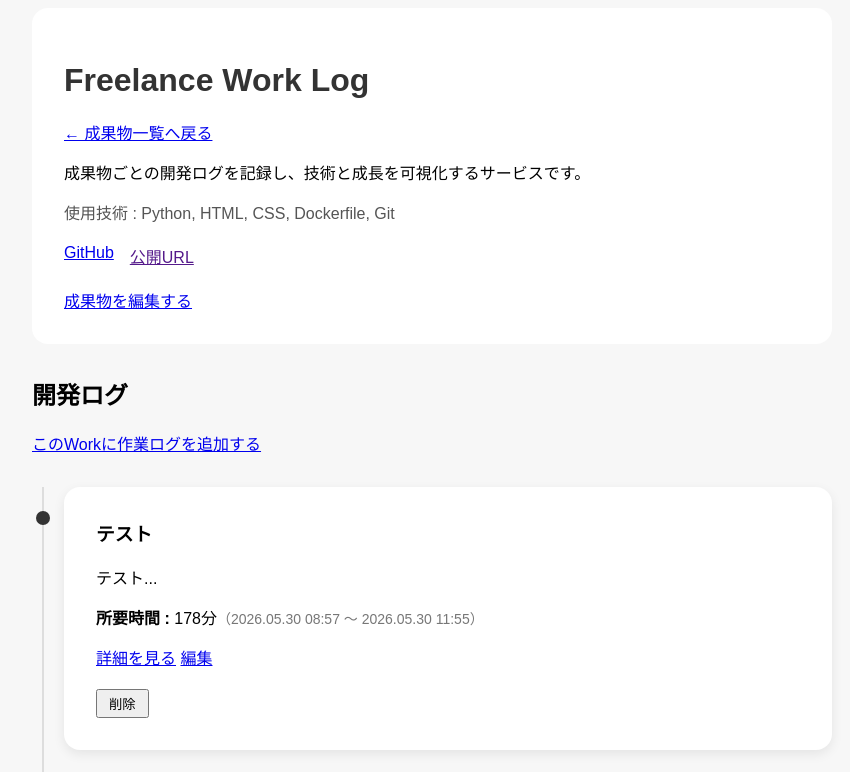
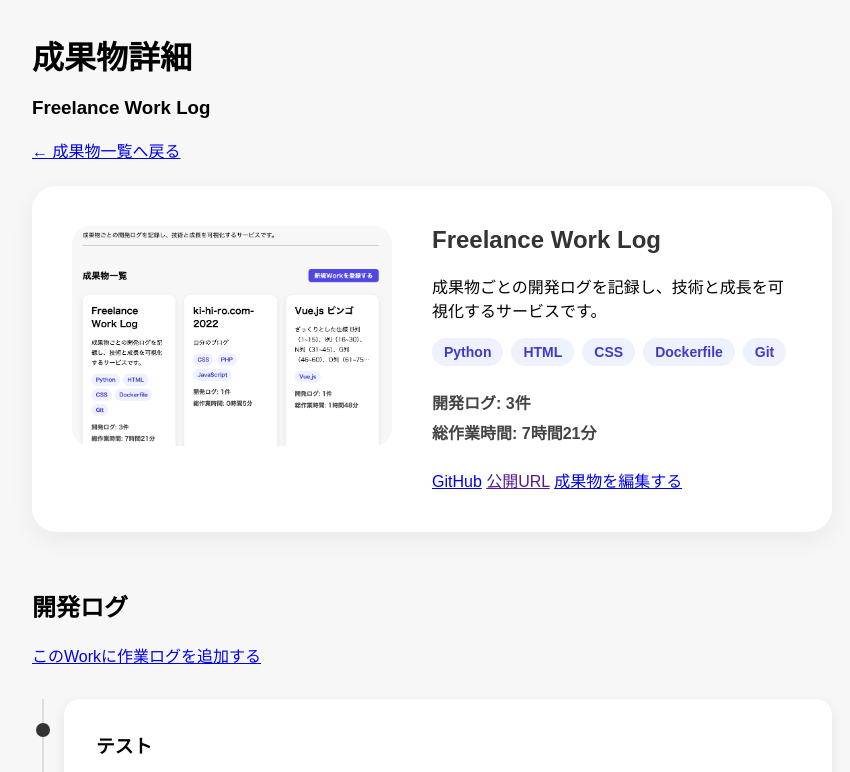
Before and after one commit to ki-hi-ro/freelance-blog, a FastAPI app: page /works-page/1 in a window 1280 px wide. Shown: the part 140-912 px from the top of the page, without its empty margins (208-1058 px from the left). Run offline with FastAPI, Linux system fonts and the light colour scheme.

Commit message:
成果物詳細の上部をHeroカード化

```diff
--- a/app/main.py
+++ b/app/main.py
@@ -312,11 +312,15 @@ def work_detail_page(
         .all()
     )
 
+    total_minutes = sum(post.work_time_minutes for post in posts)
+
     return templates.TemplateResponse(
         request,
         "work_detail.html",
         {
             "work": work,
-            "posts": posts
+            "posts": posts,
+            "total_hours": total_minutes // 60,
+            "remaining_minutes": total_minutes % 60,
         }
     )
--- a/app/static/style.css
+++ b/app/static/style.css
@@ -292,3 +292,46 @@ button {
   border-radius: 16px;
   margin-bottom: 20px;
 }
+
+.back-link {
+  display: inline-block;
+  margin-bottom: 24px;
+}
+
+.work-hero {
+  display: grid;
+  grid-template-columns: 320px 1fr;
+  gap: 40px;
+  background: #fff;
+  border-radius: 24px;
+  padding: 40px;
+  box-shadow: 0 8px 24px rgba(0,0,0,0.06);
+  margin-bottom: 56px;
+}
+
+.work-hero-image {
+  width: 100%;
+  height: 220px;
+  object-fit: cover;
+  border-radius: 18px;
+}
+
+.work-hero-content h1 {
+  margin-top: 0;
+}
+
+.work-stats {
+  margin: 24px 0;
+}
+
+.work-stats p {
+  margin: 6px 0;
+  font-weight: 600;
+}
+
+.section-title {
+  font-size: 2rem;
+  font-weight: 700;
+  margin-top: 32px;
+  margin-bottom: 16px;
+}
--- a/app/templates/work_detail.html
+++ b/app/templates/work_detail.html
@@ -2,21 +2,43 @@
 
 {% block content %}
 
-<div class="work-detail">
-  <h1>{{ work.title }}</h1>
-  <p>
-    <a href="/works-page">← 成果物一覧へ戻る</a>
-  </p>
-  <p>{{ work.description }}</p>
+<h2 class="section-title">成果物詳細</h2>
+<h3 class="work-page-title">{{ work.title }}</h3>
 
-  <p class="work-meta">使用技術 : {{ work.tech_stack }}</p>
+<a href="/works-page" class="back-link">
+  ← 成果物一覧へ戻る
+</a>
 
-  <div class="work-links">
-    <a href="{{ work.github_url }}">GitHub</a>
-    <a href="{{ work.public_url }}">公開URL</a>
+<section class="work-hero">
+  {% if work.image_url %}
+    <img src="{{ work.image_url }}" class="work-hero-image">
+  {% endif %}
+
+  <div class="work-hero-content">
+    <h1>{{ work.title }}</h1>
+
+    <p class="work-description">
+      {{ work.description }}
+    </p>
+
+    <div class="tech-tags">
+      {% for tech in work.tech_stack.split(",") %}
+        <span class="tech-tag">{{ tech.strip() }}</span>
+      {% endfor %}
+    </div>
+
+    <div class="work-stats">
+      <p><strong>開発ログ:</strong> {{ posts|length }}件</p>
+      <p><strong>総作業時間:</strong> {{ total_hours }}時間{{ remaining_minutes }}分</p>
+    </div>
+
+    <div class="work-actions">
+      <a href="{{ work.github_url }}">GitHub</a>
+      <a href="{{ work.app_url }}">公開URL</a>
+      <a href="/works-page/{{ work.id }}/edit">成果物を編集する</a>
+    </div>
   </div>
-  <a href="/works-page/{{ work.id }}/edit">成果物を編集する</a>
-</div>
+</section>
 
 <h2>開発ログ</h2>
 
--- a/app/templates/works.html
+++ b/app/templates/works.html
@@ -3,7 +3,9 @@
 {% block content %}
 
   <div class="section-header">
-      <h2>成果物一覧</h2>
+      <h2 class="section-title">
+        成果物一覧
+      </h2>
 
       <nav>
           <a href="/works-page/new">新規Workを登録する</a>
```
Also changed, not shown: blog.db.
